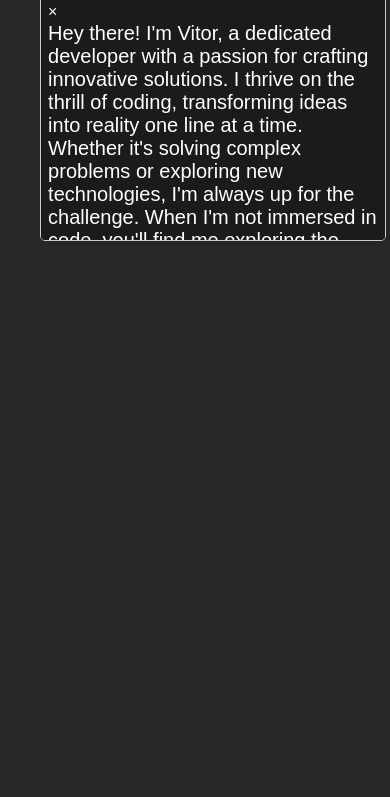
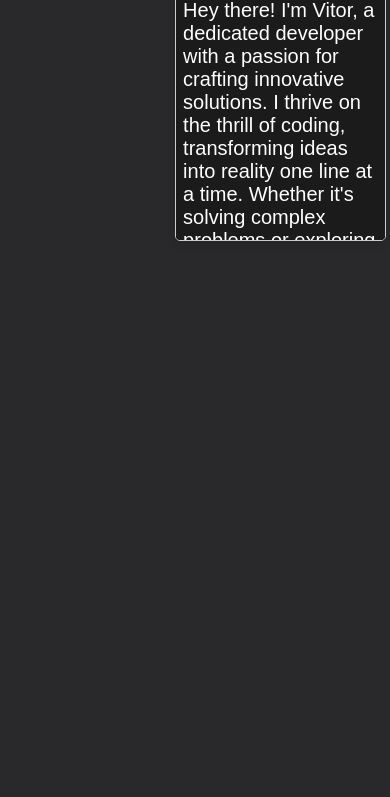
Before and after one commit to 819SauCe/ladding-page, a plain HTML site: page index.html in a window 390 px wide. Shown: the part 586-1383 px from the top of the page. Drawn offline with nearby package versions, Linux system fonts and the light colour scheme.

Commit message:
Update Index.css

```diff
--- a/Index.css
+++ b/Index.css
@@ -18,14 +18,13 @@ body {
     }
 
     .popup {
-        width: 50px;
-        height: 50px;
+        width: 50%!important;
         right: 5%;
         z-index: 20;
     }
 
     .popup p {
-        font-size: 15px;
+        font-size: 5px;
         margin-top: 1px;
     }
 
@@ -97,8 +96,8 @@ ul {
 }
 
 .popup {
-    width: 330px;
-    height: 230px;
+    width: 20%;
+    height: 30%;
     position: fixed;
     bottom: 2%;
     right: 1%;
```
